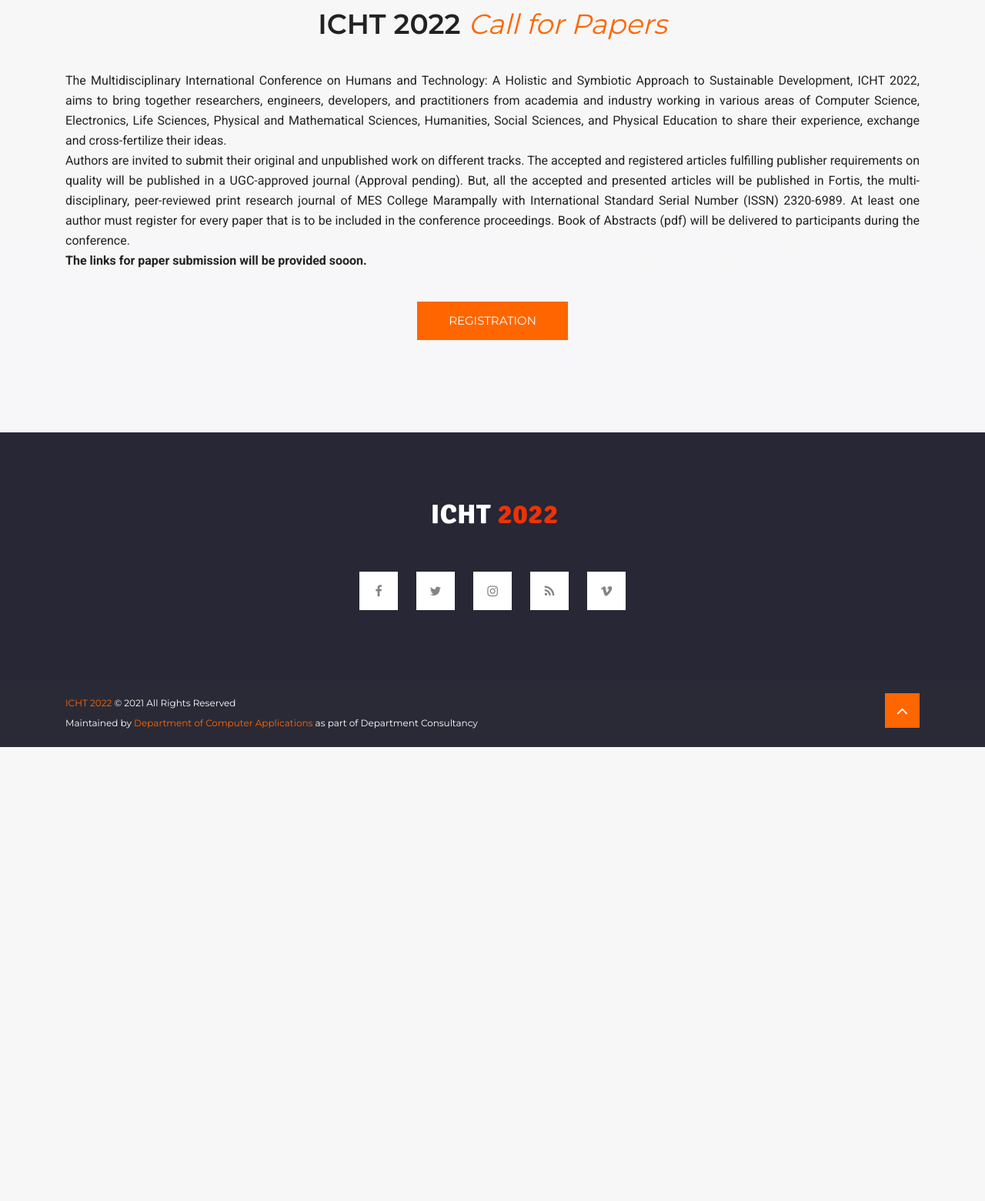
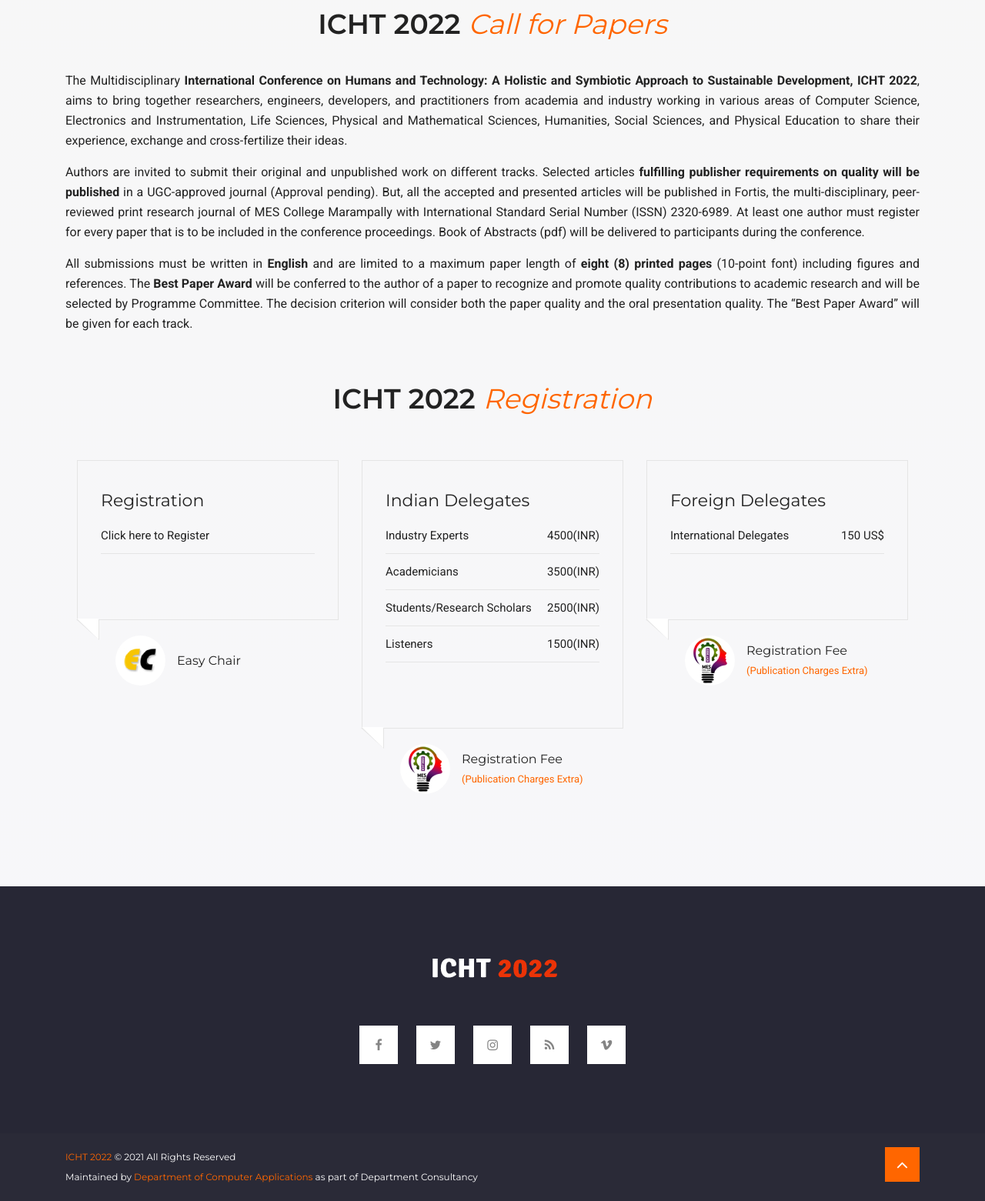
Before and after one commit to sarangi/ICHT2022, a PHP site: page /callforpaper.php in a window 1280 px wide. Shown: the part 103-1664 px from the top of the page at 77% size. Before the commit the page ends 1074 px from the top, so only its background shows below. Run offline with PHP 8.4, Linux system fonts and the light colour scheme; data that the repository does not hold is empty; some libraries are stand-ins or nearby versions.

Commit message:
Easy Chair Updation

```diff
--- a/callforpaper_details_2.php
+++ b/callforpaper_details_2.php
@@ -3,31 +3,137 @@
 				<!-- Title -->
 				<div class="block text-justify">
 					<p style="color:#222222">
-						The Multidisciplinary International Conference on Humans and Technology:
-						A Holistic and Symbiotic Approach to Sustainable Development, ICHT 2022,
-						aims to bring together researchers, engineers, developers, and practitioners
-						from academia and industry working in various areas of Computer Science,
-						Electronics, Life Sciences, Physical and Mathematical Sciences, Humanities,
-						Social Sciences, and Physical Education to share their experience, exchange
-						and cross-fertilize their ideas.
+						The Multidisciplinary <b>International Conference on Humans and Technology: A Holistic
+						and Symbiotic Approach to Sustainable Development, ICHT 2022</b>, aims to bring together
+						researchers, engineers, developers, and practitioners from academia and industry
+						working in various areas of Computer Science, Electronics and Instrumentation, Life
+						Sciences, Physical and Mathematical Sciences, Humanities, Social Sciences, and Physical
+						Education to share their experience, exchange and cross-fertilize their ideas.
 					</p>
-					<p style="color:#222222">
+					<p style="color:#222222; margin: 15px 0px 0px 0px;">
 						Authors are invited to submit their original and unpublished work on different
-						tracks. The accepted and registered articles fulfilling publisher requirements
-						on quality will be published in a UGC-approved journal (Approval pending).
-						But, all the accepted and presented articles will be published in Fortis,
-						the multi-disciplinary, peer-reviewed print research journal of MES College
-						Marampally with International Standard Serial Number (ISSN) 2320-6989.
-						At least one author must register for every paper that is to be included
-						in the conference proceedings. Book of Abstracts (pdf) will be delivered to
-						participants during the conference.
+						tracks. Selected articles <b>fulfilling publisher requirements on quality will be
+						published</b> in a UGC-approved journal (Approval pending). But, all the accepted and
+						presented articles will be published in Fortis, the multi-disciplinary,
+						peer-reviewed print research journal of MES College Marampally with International
+						Standard Serial Number (ISSN) 2320-6989. At least one author must register for
+						every paper that is to be included in the conference proceedings. Book of
+						Abstracts (pdf) will be delivered to participants during the conference.
 					</p>
-					<p style="color:#222222">
-						<b>The links for paper submission will be provided sooon.</b>
+					<p style="color:#222222; margin: 15px 0px 0px 0px;">
+						All submissions must be written in <b>English</b> and are limited to a maximum paper
+						length of <b>eight (8) printed pages</b> (10-point font) including figures and references.
+						The <b>Best Paper Award</b> will be conferred to the author of a paper to recognize and
+						promote quality contributions to academic research and will be selected by
+						Programme Committee. The decision criterion will consider both the paper quality
+						and the oral presentation quality. The “Best Paper Award” will be given for each
+						track.
 					</p>
-				</div>
-				<div class="sponsor-btn text-center">
-					<a href="#" class="btn btn-main-md">Registration</a>
 				</div>
 			</div>
 		</div>
+
+
+<!--=================================
+=            Testimonial            =
+==================================-->
+
+<section class="se ction testimonial">
+	<div class="container">
+		<div class="row">
+			<div class="col-12">
+				<div class="section-title">
+					<h3>ICHT 2022 <span class="alternate">Registration</span></h3>
+				</div>
+			</div>
+		</div>
+		<div class="row mt-20">
+			<div class="col-lg-4 col-md-6 mb-20">
+				<!-- Testimonial -->
+				<div class="testimonial-item">
+					<!-- Given Comment -->
+					<div class="comment">
+						<div class="widget category">
+							<!-- Widget Header -->
+							<h5 class="widget-header">Registration</h5>
+							<ul class="category-list m-0 p-0">
+								<li><a href="https://easychair.org/conferences/?conf=icht2022" target="_blank">Click here to Register<span class="float-right"></span></a></li>
+							</ul>
+						</div>
+					</div>
+					<div class="person">
+						<div class="media">
+							<!-- Person Image -->
+							<img src="images/speakers/ec.jpg" alt="person-image">
+							<div class="media-body">
+								<!-- Person Name -->
+								<div class="name"><p>Easy Chair</p></div>
+								<!-- Profession -->
+								<div class="profession"><p></p></div>
+							</div>
+						</div>
+					</div>
+				</div>
+			</div>
+			<div class="col-lg-4 col-md-6">
+				<!-- Testimonial -->
+				<div class="testimonial-item">
+					<!-- Given Comment -->
+					<div class="comment">
+						<div class="widget category">
+							<!-- Widget Header -->
+							<h5 class="widget-header">Indian Delegates</h5>
+							<ul class="category-list m-0 p-0">
+								<li>Industry Experts<span class="float-right">4500(INR)</span></li>
+								<li>Academicians<span class="float-right">3500(INR)</span></li>
+								<li>Students/Research Scholars<span class="float-right">2500(INR)</span></li>
+								<li>Listeners<span class="float-right">1500(INR)</span></li>
+							</ul>
+						</div>
+					</div>
+					<div class="person">
+						<div class="media">
+							<!-- Person Image -->
+							<img src="images/speakers/logo_small.jpg" alt="person-image">
+							<div class="media-body">
+								<!-- Person Name -->
+								<div class="name"><p>Registration Fee</p></div>
+								<!-- Profession -->
+								<div class="profession"><p>(Publication Charges Extra)</p></div>
+							</div>
+						</div>
+					</div>
+				</div>
+			</div>
+			<div class="col-lg-4 col-md-6">
+				<!-- Testimonial -->
+				<div class="testimonial-item">
+					<!-- Given Comment -->
+					<div class="comment">
+						<div class="widget category">
+							<!-- Widget Header -->
+							<h5 class="widget-header">Foreign Delegates</h5>
+							<ul class="category-list m-0 p-0">
+								<li>International Delegates<span class="float-right">150 US$</span></li>
+							</ul>
+						</div>
+					</div>
+					<div class="person">
+						<div class="media">
+							<!-- Person Image -->
+							<img src="images/speakers/logo_small.jpg" alt="person-image">
+							<div class="media-body">
+								<!-- Person Name -->
+								<div class="name"><p>Registration Fee</p></div>
+								<!-- Profession -->
+								<div class="profession"><p>(Publication Charges Extra)</p></div>
+							</div>
+						</div>
+					</div>
+				</div>
+			</div>
+		</div>
+	</div>
+</section>
+
+<!--====  End of Testimonial  ====-->
--- a/css/style.css
+++ b/css/style.css
@@ -3321,18 +3321,21 @@ ul.pagination .active a {
 .widget.category ul.category-list li {
   margin-bottom: 10px;
   padding-bottom: 10px;
+  font-size: 15px;
+  color:#222222;
   border-bottom: 1px solid #e5e5e5;
   list-style: none;
 }
 
 .widget.category ul.category-list li a {
   font-size: 15px;
+  color:#222222;
   letter-spacing: 0;
   display: block;
 }
 
 .widget.category ul.category-list li a:hover {
-  color: #ff6600;
+  color: #ffffff;
 }
 
 .widget.category ul.category-list li:last-child {
@@ -3349,7 +3352,7 @@ ul.pagination .active a {
 
 .widget.tags ul li a:hover {
   background: #ff6600;
-  color: #fff;
+  color: #ffffff;
   border-color: #ff6600;
 }
 
```
Also changed, not shown: images/speakers/ec.jpg (added), images/speakers/logo_small.jpg (added).
